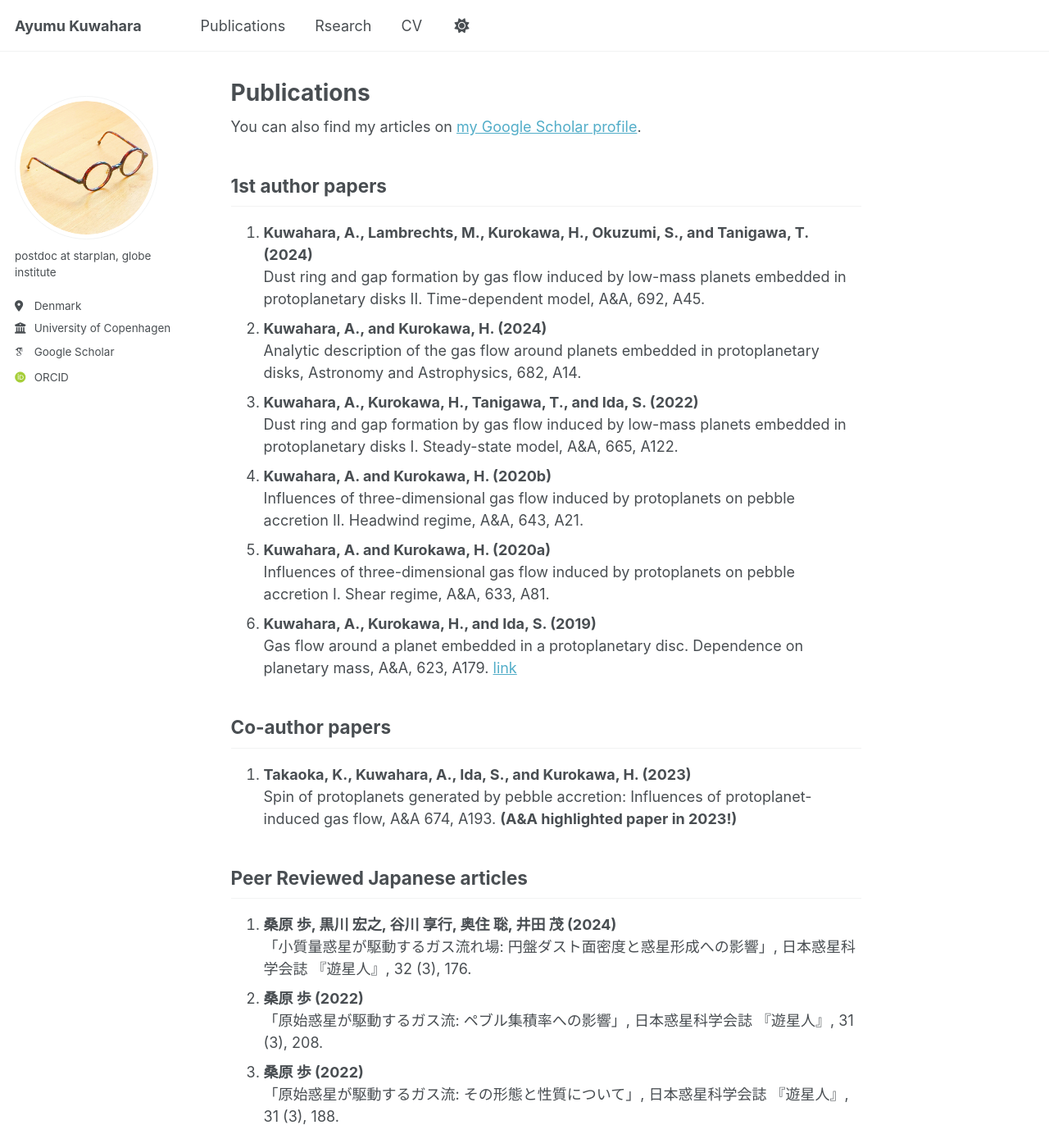
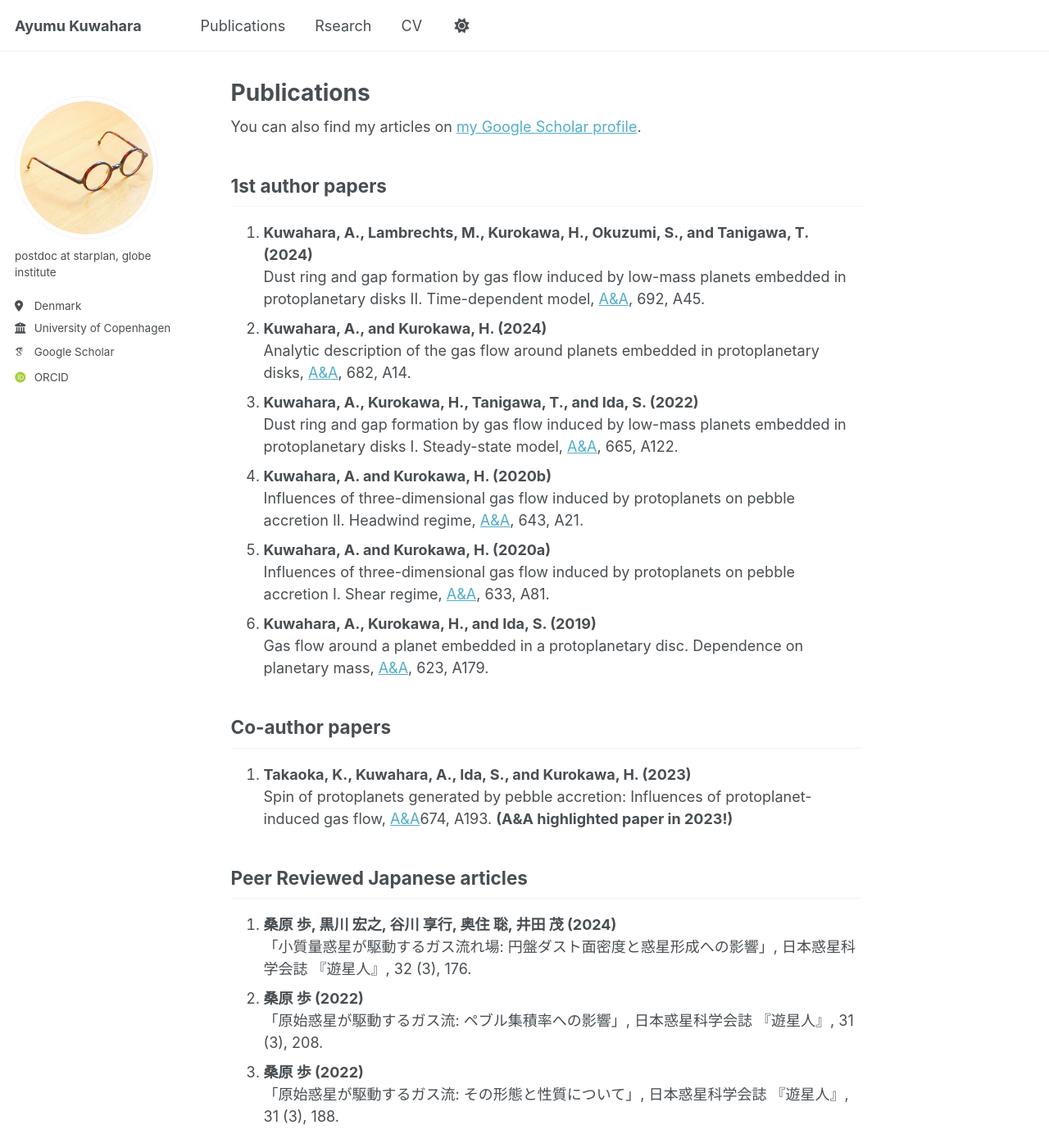
Before and after one commit to AyumuKuwahara/ayumukuwahara.github.io, a Jekyll site: the page built from _pages/publications.html, in a window 1280 px wide and 1400 px high. Shown: the whole window at 82% size. Built offline with Jekyll 4.4.1, drawn with Linux system fonts in a browser that asks for light colours; some web fonts are replaced.

Commit message:
Update publications.html

```diff
--- a/_pages/publications.html
+++ b/_pages/publications.html
@@ -12,20 +12,29 @@ author_profile: true
 
 <ol>
   <li><b>Kuwahara, A., Lambrechts, M., Kurokawa, H., Okuzumi, S., and Tanigawa, T. (2024)</b><br>
-    Dust ring and gap formation by gas flow induced by low-mass planets
-    embedded in protoplanetary disks II. Time-dependent model, A&A, 692, A45.</li>
+    Dust ring and gap formation by gas flow induced by low-mass planets embedded in protoplanetary disks II. Time-dependent model,
+    <a href="https://doi.org/10.1051/0004-6361/202451159">A&A</a>, 692, A45.
+  </li>
   <li><b>Kuwahara, A., and Kurokawa, H. (2024)</b><br>
-    Analytic description of the gas flow around planets embedded in protoplanetary disks, Astronomy and Astrophysics, 682, A14.</li>
+    Analytic description of the gas flow around planets embedded in protoplanetary disks,
+    <a href="https://doi.org/10.1051/0004-6361/202347530">A&A</a>, 682, A14.
+  </li>
   <li><b>Kuwahara, A., Kurokawa, H., Tanigawa, T., and Ida, S. (2022)</b><br>
-    Dust ring and gap formation by gas flow induced by low-mass planets embedded in protoplanetary disks
-    I. Steady-state model, A&A, 665, A122.</li>
+    Dust ring and gap formation by gas flow induced by low-mass planets embedded in protoplanetary disks I. Steady-state model,
+    <a href="https://doi.org/10.1051/0004-6361/202243849">A&A</a>, 665, A122.
+  </li>
   <li><b>Kuwahara, A. and Kurokawa, H. (2020b)</b><br>
-    Influences of three-dimensional gas flow induced by protoplanets on pebble accretion
-    II. Headwind regime, A&A, 643, A21.</li>
+    Influences of three-dimensional gas flow induced by protoplanets on pebble accretion II. Headwind regime,
+    <a href="https://doi.org/10.1051/0004-6361/202039153">A&A</a>, 643, A21.
+  </li>
   <li><b>Kuwahara, A. and Kurokawa, H. (2020a)</b><br>
-    Influences of three-dimensional gas flow induced by protoplanets on pebble accretion I. Shear regime, A&A, 633, A81.</li>
+    Influences of three-dimensional gas flow induced by protoplanets on pebble accretion I. Shear regime,
+    <a href="https://doi.org/10.1051/0004-6361/201936842">A&A</a>, 633, A81.
+  </li>
   <li><b>Kuwahara, A., Kurokawa, H., and Ida, S. (2019)</b><br>
-    Gas flow around a planet embedded in a protoplanetary disc. Dependence on planetary mass, A&A, 623, A179. <a href="https://www.aanda.org/articles/aa/abs/2019/03/aa33997-18/aa33997-18.html">link</a></li>
+    Gas flow around a planet embedded in a protoplanetary disc. Dependence on planetary mass,
+    <a href="https://doi.org/10.1051/0004-6361/201833997">A&A</a>, 623, A179.
+  </li>
 </ol>
 
 <h2>Co-author papers</h2>
@@ -33,7 +42,10 @@ author_profile: true
 <ol>
   <li><b>Takaoka, K., Kuwahara, A., Ida, S., and Kurokawa, H. (2023)</b><br>
     Spin of protoplanets generated by pebble accretion:
-    Influences of protoplanet-induced gas flow, A&A 674, A193. <strong>(A&A highlighted paper in 2023!)</strong></li>
+    Influences of protoplanet-induced gas flow,
+    <a href="https://doi.org/10.1051/0004-6361/202345915">A&A</a>674, A193.
+    <strong>(A&A highlighted paper in 2023!)</strong>
+  </li>
 </ol>
 
 <h2>Peer Reviewed Japanese articles</h2>
```
